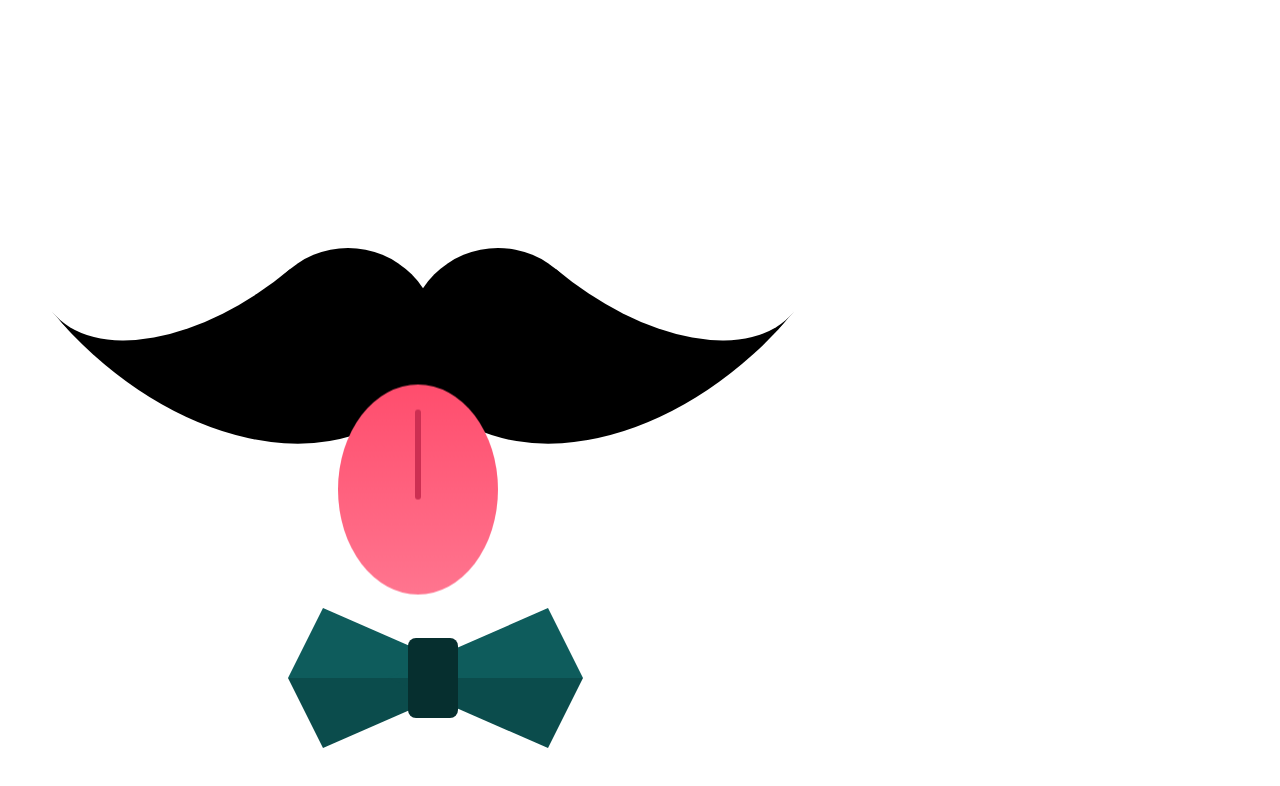
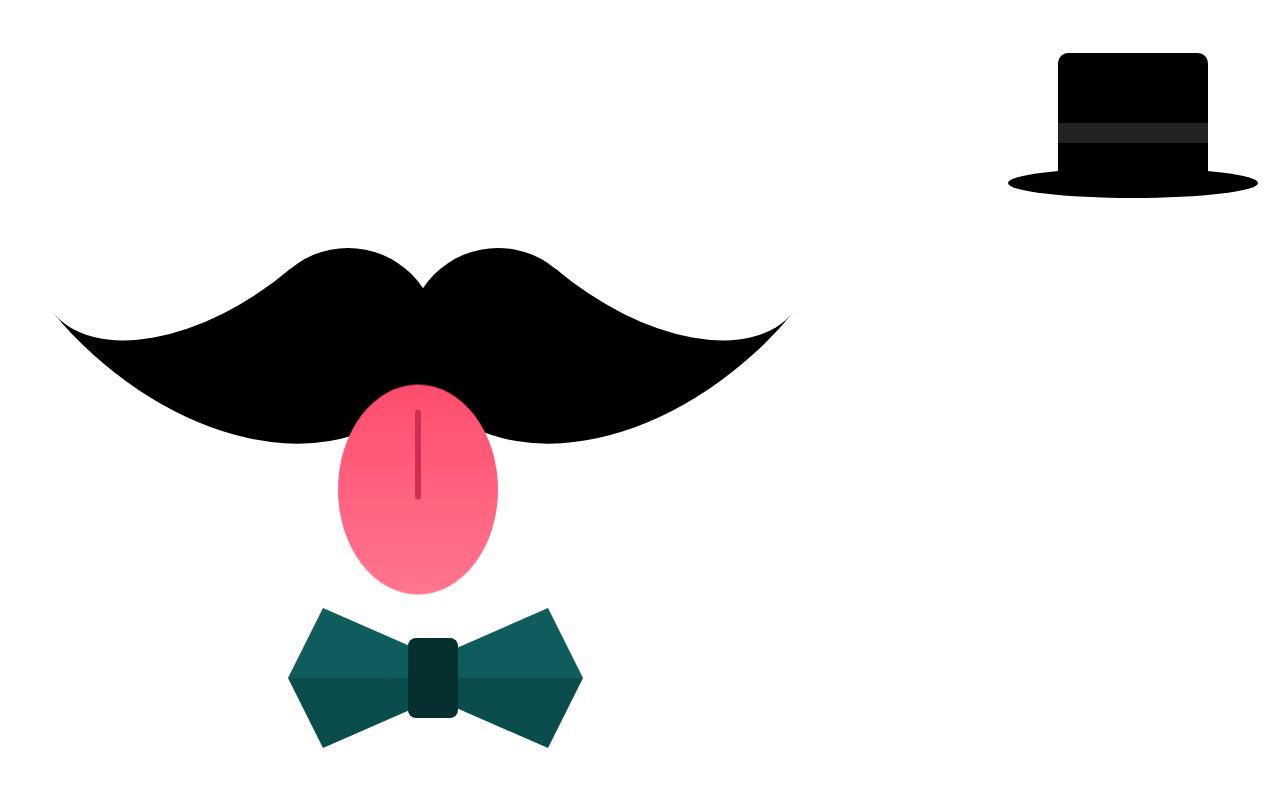
Before and after one commit to Fernand0G143/Bigote-colaborativo, a plain HTML site: page index.html in a window 1280 px wide. Drawn offline with Linux system fonts and the light colour scheme.

Commit message:
Agrego sombrero al bigote

```diff
--- a/index.html
+++ b/index.html
@@ -17,6 +17,10 @@
 
             <div class="lengua"></div>
         </div>
+        <div class="sombrero">
+            <div class="copa"></div>
+            <div class="ala"></div>
+        </div>
     </div>
 
 </body>
--- a/styles.css
+++ b/styles.css
@@ -138,3 +138,38 @@
         transform:translateX(-50%) translateY(0);
     }
 }
+
+.sombrero {
+    position: absolute;
+    top: 45px;
+    left: 89%;
+    transform: translateX(-50%);
+}
+
+.copa {
+    width: 150px;
+    height: 130px;
+    background: black;
+    border-radius: 10px 10px 0 0;
+    position: relative;
+}
+
+.copa::after {
+    content: "";
+    position: absolute;
+    bottom: 40px;
+    width: 100%;
+    height: 20px;
+    background: #222; /* banda elegante */
+}
+
+.ala {
+    width: 250px;
+    height: 30px;
+    background: black;
+    border-radius: 50%;
+    position: absolute;
+    bottom: -15px;
+    left: 50%;
+    transform: translateX(-50%);
+}
```
